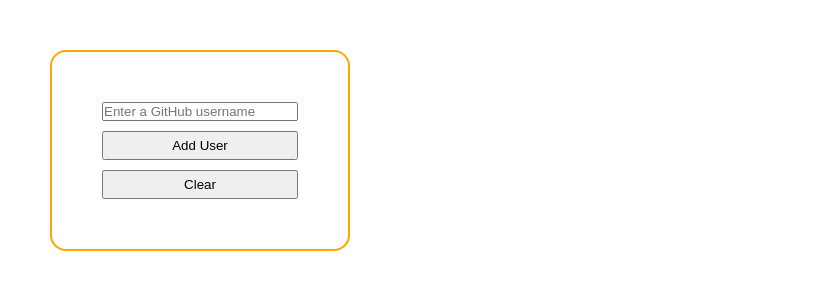
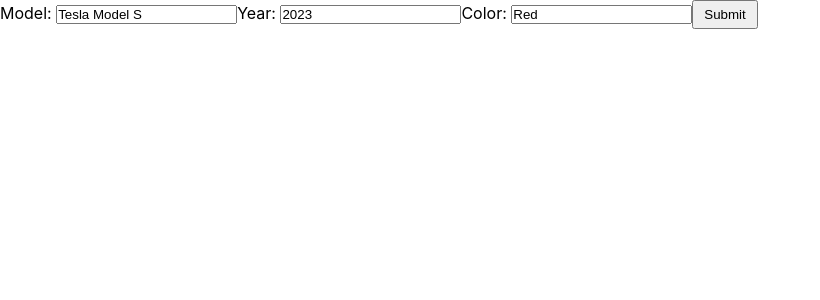
Before and after one commit to metehandoenmez/react-exercises, a React (Create React App) app: page / in a window 1280 px wide. Shown: the top 300 px of the page, without its empty margins (0-820 px from the left). Built offline with nearby package versions, Linux system fonts and the light colour scheme.

Commit message:
completed exercise 40

```diff
--- a/src/App.jsx
+++ b/src/App.jsx
@@ -1,6 +1,6 @@
 import React from "react";
 import "./App.css"
-import GithubUserList from "./GithubUserList";
+import CardDetails from "./CardDetails";
 
 export default class App extends React.Component {
 
@@ -9,7 +9,7 @@
     return (
 
       <div>
-      <GithubUserList />
+      <CardDetails initialData={{model:"Tesla Model S",year:"2023",color:"Red"}} />
         </div>
     )
   }}
--- /dev/null
+++ b/src/CardDetails.jsx
@@ -0,0 +1,35 @@
+import React, { useRef, useEffect } from 'react';
+
+export default function CardDetails({initialData}) {
+    const modelRef = useRef("")
+    const yearRef = useRef("")
+    const colorRef = useRef("")
+
+    useEffect(() => {
+        if (initialData.model) {
+            modelRef.current.value = initialData.model;
+          }
+          if (initialData.year) {
+            yearRef.current.value = initialData.year;
+          }
+          if (initialData.color) {
+            colorRef.current.value = initialData.color;
+          }
+    }, [initialData])
+
+    const handleSubmit = (event) => {
+        event.preventDefault();
+        console.log(`Your order for ${yearRef.current.value} ${colorRef.current.value} ${modelRef.current.value} has been received. Plese wait for your delivery message. Drive Safe!`)
+    }
+
+    return(
+        <div>
+            <form onSubmit={handleSubmit}>
+                Model: <input type="text" ref={modelRef} />
+                Year: <input type="text" ref={yearRef} />
+                Color: <input type="text" ref={colorRef} />
+                <button type="submit">Submit</button>
+            </form>
+        </div>
+    )
+}
```
